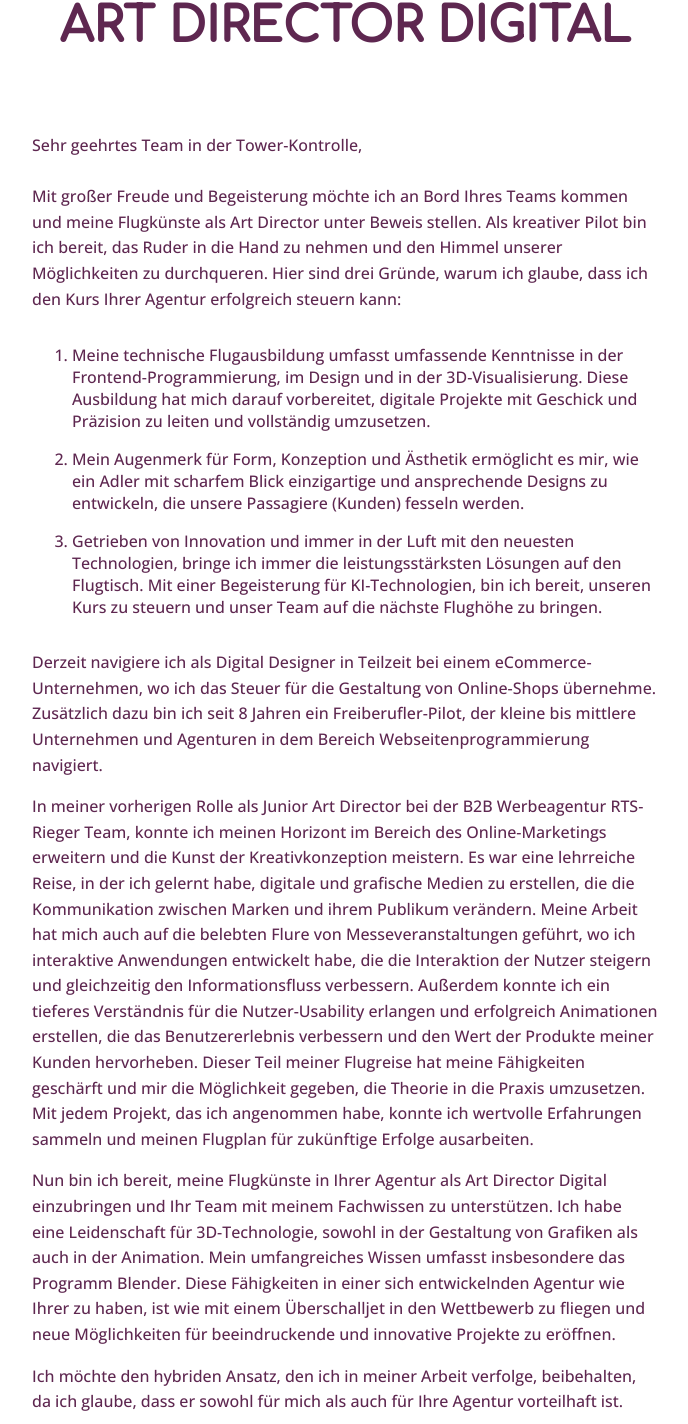
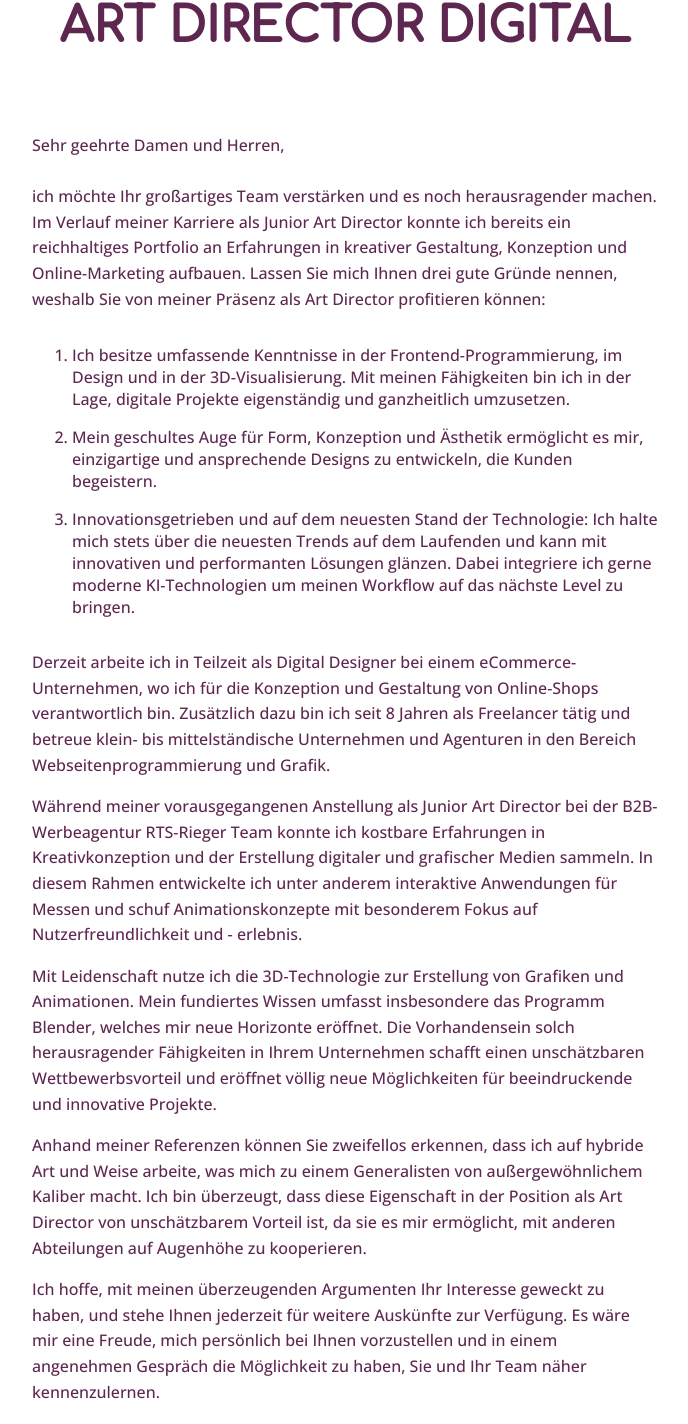
Before and after one commit to aleksejdom/next-bewerbung, a Next.js app: page / in a window 1280 px wide. Shown: the part 869-2293 px from the top of the page, without its empty margins (295-983 px from the left). Built offline with nearby package versions, Linux system fonts and the light colour scheme.

Commit message:
anschreiben geändert

```diff
--- a/pages/components/anschreiben/Anschreiben.js
+++ b/pages/components/anschreiben/Anschreiben.js
@@ -52,38 +52,51 @@ export default function Anschreiben() {
         <div className={styles['anschreiben']}>
           <h2>Bewerbung als<br /> Art Director Digital</h2>
           <div className={styles['text-box']} >
-            <p ref={addToRefs}>Sehr geehrtes Team in der Tower-Kontrolle,
+            <p ref={addToRefs}>Sehr geehrte Damen und Herren,
               <br /><br />
-              Mit großer Freude und Begeisterung möchte ich an Bord Ihres Teams kommen und meine Flugkünste als Art Director unter Beweis stellen. Als kreativer Pilot bin ich bereit, das Ruder in die Hand zu nehmen und den Himmel unserer Möglichkeiten zu durchqueren. Hier sind drei Gründe, warum ich glaube, dass ich den Kurs Ihrer Agentur erfolgreich steuern kann:
+              ich möchte Ihr großartiges Team verstärken und es noch herausragender machen.
+              Im Verlauf meiner Karriere als Junior Art Director konnte ich bereits ein reichhaltiges Portfolio an Erfahrungen
+              in kreativer Gestaltung, Konzeption und Online-Marketing aufbauen. Lassen Sie mich Ihnen drei gute Gründe
+              nennen, weshalb Sie von meiner Präsenz als Art Director profitieren können:
             </p>
             <ol>
               <li ref={addToRefs}>
-                Meine technische Flugausbildung umfasst umfassende Kenntnisse in der Frontend-Programmierung, im Design und in der 3D-Visualisierung. Diese Ausbildung hat mich darauf vorbereitet, digitale Projekte mit Geschick und Präzision zu leiten und vollständig umzusetzen.
+                Ich besitze umfassende Kenntnisse in der Frontend-Programmierung, im Design und in der 3D-Visualisierung. Mit meinen Fähigkeiten bin ich in der Lage, digitale Projekte eigenständig und ganzheitlich umzusetzen.
               </li>
               <li ref={addToRefs}>
-                Mein Augenmerk für Form, Konzeption und Ästhetik ermöglicht es mir, wie ein Adler mit scharfem Blick einzigartige und ansprechende Designs zu entwickeln, die unsere Passagiere (Kunden) fesseln werden.
+                Mein geschultes Auge für Form, Konzeption und Ästhetik ermöglicht es mir, einzigartige und ansprechende Designs zu entwickeln, die Kunden begeistern.
               </li>
               <li ref={addToRefs}>
-                Getrieben von Innovation und immer in der Luft mit den neuesten Technologien, bringe ich immer die leistungsstärksten Lösungen auf den Flugtisch. Mit einer Begeisterung für KI-Technologien, bin ich bereit, unseren Kurs zu steuern und unser Team auf die nächste Flughöhe zu bringen.
+                Innovationsgetrieben und auf dem neuesten Stand der Technologie: Ich halte mich stets über die neuesten Trends auf dem Laufenden und kann mit innovativen und performanten Lösungen glänzen. Dabei integriere ich gerne moderne KI-Technologien um meinen Workflow auf das nächste Level zu bringen.
               </li>
             </ol>
             <p ref={addToRefs}>
-              Derzeit navigiere ich als Digital Designer in Teilzeit bei einem eCommerce-Unternehmen, wo ich das Steuer für die Gestaltung von Online-Shops übernehme. Zusätzlich dazu bin ich seit 8 Jahren ein Freiberufler-Pilot, der kleine bis mittlere Unternehmen und Agenturen in dem Bereich Webseitenprogrammierung navigiert.
+              Derzeit arbeite ich in Teilzeit als Digital Designer bei einem eCommerce-Unternehmen, wo ich für die Konzeption und
+              Gestaltung von Online-Shops verantwortlich bin. Zusätzlich dazu bin ich seit 8 Jahren als Freelancer tätig und betreue
+              klein- bis mittelständische Unternehmen und Agenturen in den Bereich Webseitenprogrammierung und Grafik.
             </p>
             <p ref={addToRefs}>
-              In meiner vorherigen Rolle als Junior Art Director bei der B2B Werbeagentur RTS-Rieger Team, konnte ich meinen Horizont im Bereich des Online-Marketings erweitern und die Kunst der Kreativkonzeption meistern. Es war eine lehrreiche Reise, in der ich gelernt habe, digitale und grafische Medien zu erstellen, die die Kommunikation zwischen Marken und ihrem Publikum verändern. Meine Arbeit hat mich auch auf die belebten Flure von Messeveranstaltungen geführt, wo ich interaktive Anwendungen entwickelt habe, die die Interaktion der Nutzer steigern und gleichzeitig den Informationsfluss verbessern. Außerdem konnte ich ein tieferes Verständnis für die Nutzer-Usability erlangen und erfolgreich Animationen erstellen, die das Benutzererlebnis verbessern und den Wert der Produkte meiner Kunden hervorheben. Dieser Teil meiner Flugreise hat meine Fähigkeiten geschärft und mir die Möglichkeit gegeben, die Theorie in die Praxis umzusetzen. Mit jedem Projekt, das ich angenommen habe, konnte ich wertvolle Erfahrungen sammeln und meinen Flugplan für zukünftige Erfolge ausarbeiten.
+              Während meiner vorausgegangenen Anstellung als Junior Art Director bei der B2B-Werbeagentur RTS-Rieger Team konnte ich kostbare
+              Erfahrungen in Kreativkonzeption und der Erstellung digitaler und
+              grafischer Medien sammeln. In diesem Rahmen entwickelte ich unter anderem interaktive Anwendungen für Messen und schuf Animationskonzepte mit besonderem Fokus auf Nutzerfreundlichkeit und -
+              erlebnis.
             </p>
             <p ref={addToRefs}>
-              Nun bin ich bereit, meine Flugkünste in Ihrer Agentur als Art Director Digital einzubringen und Ihr Team mit meinem Fachwissen zu unterstützen. Ich habe eine Leidenschaft für 3D-Technologie, sowohl in der Gestaltung von Grafiken als auch in der Animation. Mein umfangreiches Wissen umfasst insbesondere das Programm Blender. Diese Fähigkeiten in einer sich entwickelnden Agentur wie Ihrer zu haben, ist wie mit einem Überschalljet in den Wettbewerb zu fliegen und neue Möglichkeiten für beeindruckende und innovative Projekte zu eröffnen.
+              Mit Leidenschaft nutze ich die 3D-Technologie zur Erstellung von
+              Grafiken und Animationen. Mein fundiertes Wissen umfasst insbesondere das Programm Blender, welches mir neue Horizonte eröffnet.
+              Die Vorhandensein solch herausragender Fähigkeiten in Ihrem Unternehmen schafft einen unschätzbaren Wettbewerbsvorteil und eröffnet völlig neue Möglichkeiten für beeindruckende und innovative Projekte.
             </p>
             <p ref={addToRefs}>
-            Ich möchte den hybriden Ansatz, den ich in meiner Arbeit verfolge, beibehalten, da ich glaube, dass er sowohl für mich als auch für Ihre Agentur vorteilhaft ist.
+              Anhand meiner Referenzen können Sie zweifellos erkennen, dass ich auf hybride Art und Weise arbeite, was mich zu einem Generalisten von außergewöhnlichem Kaliber macht. Ich bin überzeugt, dass diese Eigenschaft in der Position als Art Director von unschätzbarem Vorteil ist, da sie es mir ermöglicht, mit anderen Abteilungen auf Augenhöhe zu kooperieren.
             </p>
             <p ref={addToRefs}>
-            Ich danke Ihnen für Ihre Zeit und freue mich darauf, Sie in einem persönlichen oder Online-Vorstellungsgespräch zu treffen, um unsere gemeinsame Flugroute zu besprechen.
+              Ich hoffe, mit meinen überzeugenden Argumenten Ihr Interesse
+              geweckt zu haben, und stehe Ihnen jederzeit für weitere Auskünfte zur Verfügung.
+              Es wäre mir eine Freude, mich persönlich bei Ihnen vorzustellen und in einem angenehmen Gespräch
+              die Möglichkeit zu haben, Sie und Ihr Team näher kennenzulernen.
             </p>
             <p ref={addToRefs}>
-              Mit freundlichen Grüßen,<br />
+              Mit besten Grüßen,<br />
               Aleksej Domovec
             </p>
           </div>
```
